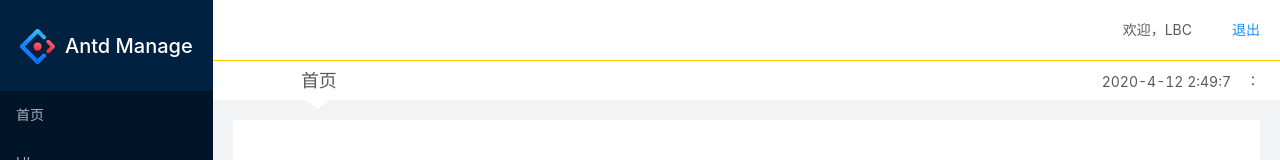
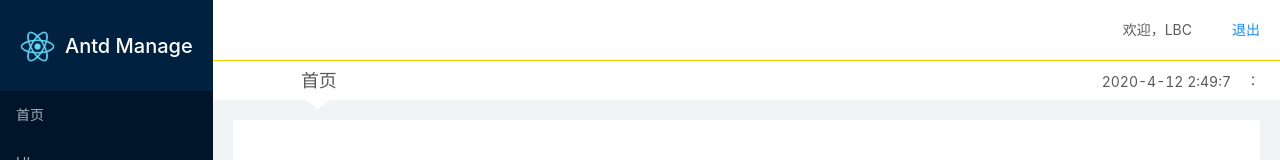
Before and after one commit to FELBC/react-antd-manage, a React app: page / in a window 1280 px wide. Shown: the top 160 px of the page. Built offline with nearby package versions, Linux system fonts and the light colour scheme.

Commit message:
logo修改

```diff
--- a/src/components/NavLeft/index.js
+++ b/src/components/NavLeft/index.js
@@ -48,7 +48,7 @@ export default class NavLeft extends React.Component{
         return(
             <div>
                 <div className="logo">
-                    <img src="/assets/logo-ant.svg" alt="" />
+                    <img src="/logo192.png" alt="" />
                     <h1>Antd Manage</h1>
                 </div>
                 <Menu theme="dark" onClick={handleClick} mode="vertical">
```
